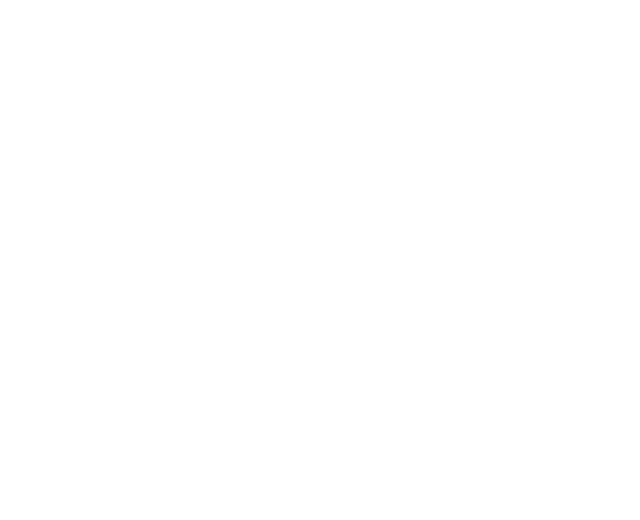
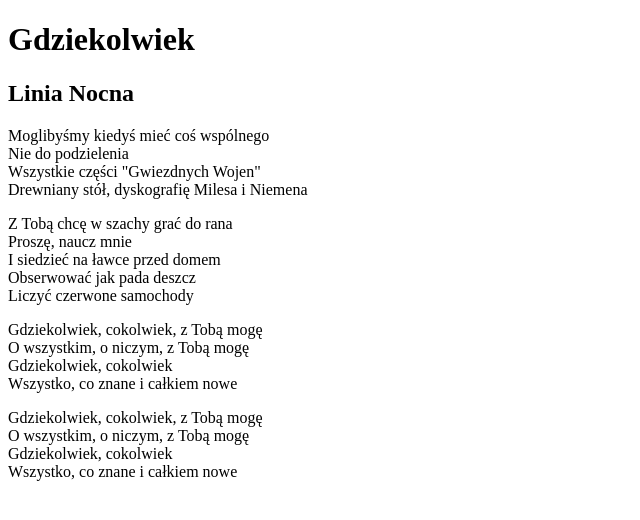
Before and after one commit to superdzoni/nauka-gita, a plain HTML site: page index.html in a window 1280 px wide. Shown: the whole page, without its empty margins (0-640 px from the left). Drawn offline with Linux system fonts and the light colour scheme.

Commit message:
Add page content in html

```diff
--- a/index.html
+++ b/index.html
@@ -8,7 +8,29 @@
     </head>
     <body>
         <div class="poem">
-
+            <h1>Gdziekolwiek</h1>
+            <h2>Linia Nocna</h2>
+            <p>Moglibyśmy kiedyś mieć coś wspólnego<br>
+                Nie do podzielenia<br>
+                Wszystkie części "Gwiezdnych Wojen"<br>
+                Drewniany stół, dyskografię Milesa i Niemena
+            </p>
+            <p>Z Tobą chcę w szachy grać do rana<br>
+                Proszę, naucz mnie<br>
+                I siedzieć na ławce przed domem<br>
+                Obserwować jak pada deszcz<br>
+                Liczyć czerwone samochody
+            </p>
+            <p>Gdziekolwiek, cokolwiek, z Tobą mogę<br>
+                O wszystkim, o niczym, z Tobą mogę<br>
+                Gdziekolwiek, cokolwiek<br>
+                Wszystko, co znane i całkiem nowe
+            </p>
+            <p>Gdziekolwiek, cokolwiek, z Tobą mogę<br>
+                O wszystkim, o niczym, z Tobą mogę<br>
+                Gdziekolwiek, cokolwiek<br>
+                Wszystko, co znane i całkiem nowe<br>
+            </p>
         </div>
     </body>
 </html>
```
